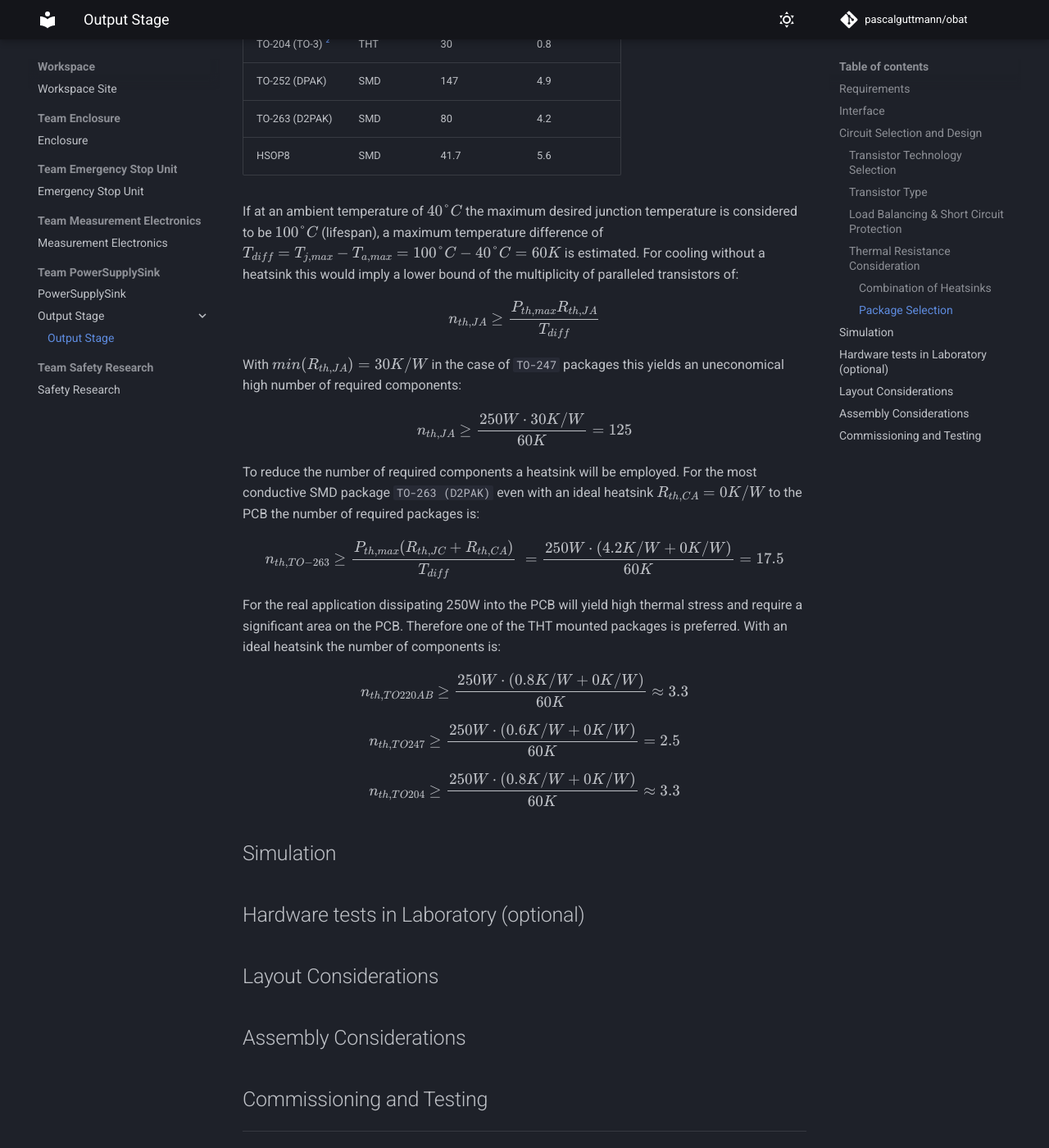
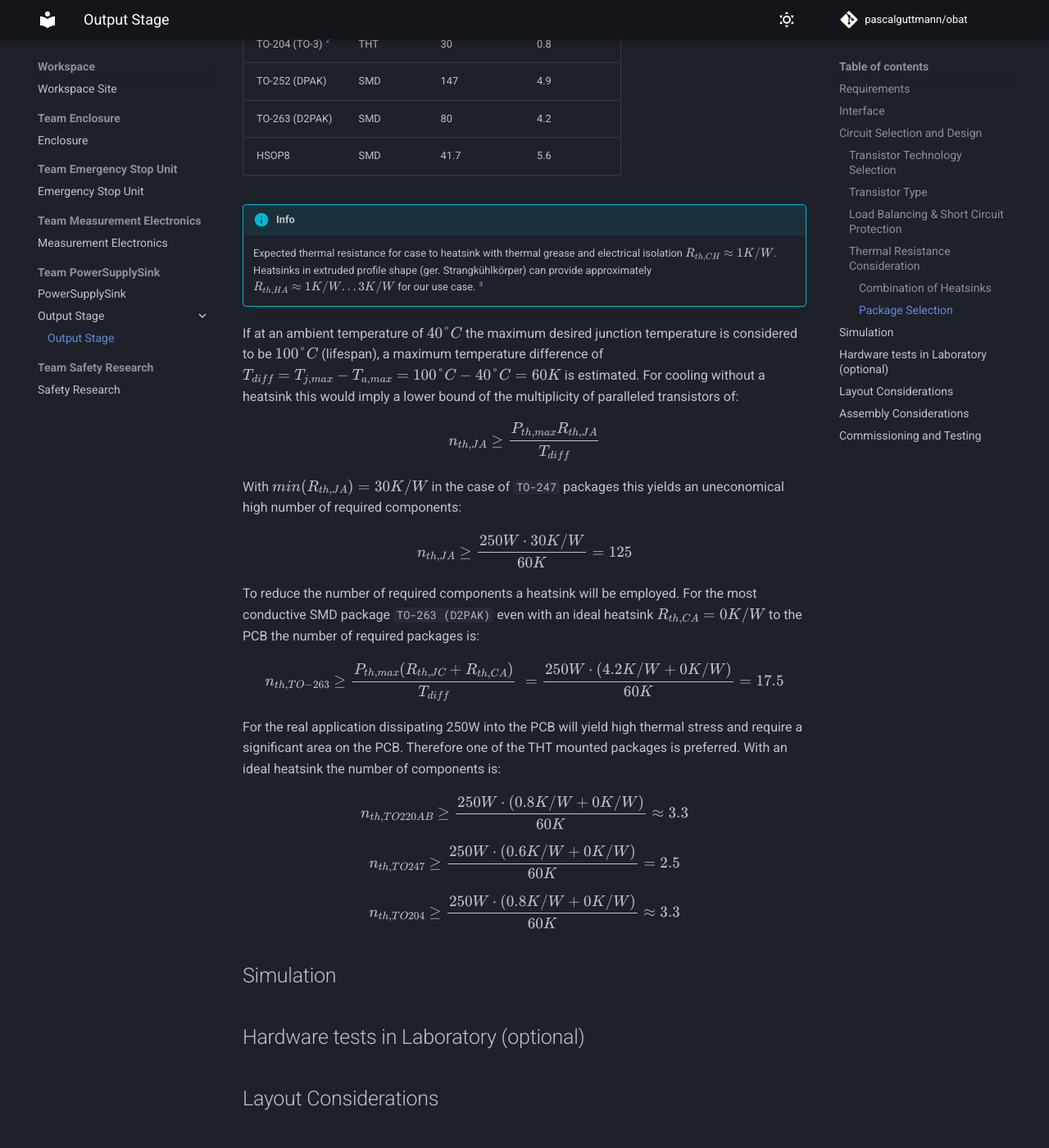
Before and after one commit to pascalguttmann/obat, an MkDocs documentation site: the page built from docs/workspace/pss/outstage/outstage.md, in a window 1280 px wide and 1400 px high, scrolled down 3104 px. Shown: the whole window at 82% size. Built offline with MkDocs 1.6.1 and Material for MkDocs 9.7.7, drawn with Linux system fonts in a browser that asks for light colours; comment, search, counter and statistics services are not loaded; some of the changed text lies outside the part shown.

Commit message:
add info box for thermal grease and heatsink range
Link to fischerelektronik catalogues

```diff
--- a/docs/workspace/pss/outstage/outstage.md
+++ b/docs/workspace/pss/outstage/outstage.md
@@ -131,6 +131,12 @@ noted otherwise.
 | TO-263 (D2PAK)     | SMD        | 80                | 4.2               |
 | HSOP8              | SMD        | 41.7              | 5.6               |
 
+!!! info
+    Expected thermal resistance for case to heatsink with thermal grease and
+    electrical isolation $R_{th,CH} \approx 1 K/W$.
+    Heatsinks in extruded profile shape (ger. Strangkühlkörper) can provide
+    approximately $R_{th,HA} \approx 1K/W ... 3K/W$ for our use case. [^3]
+
 [^1]: [2023, ROHM Co., Ltd.,
     "List of Transistor Package Thermal Resistance",
     accessed at 06.04.2024][thermal-res]
@@ -138,6 +144,8 @@ noted otherwise.
 [^2]: [2021, Hunter, G.,
     "TO-3 Component Package",
     accessed at 07.04.2024][thermal-res-to3]
+
+[^3]: <https://www.fischerelektronik.de/service/kataloge-up-to-date/>
 
 [thermal-res]: https://rohmfs-rohm-com-cn.oss-cn-shanghai.aliyuncs.com/en/products/databook/applinote/common/list_of_transistor_package_thermal_resistance_an-e.pdf
 [thermal-res-to3]: https://blog.mbedded.ninja/pcb-design/component-packages/to-3-component-package/
```
